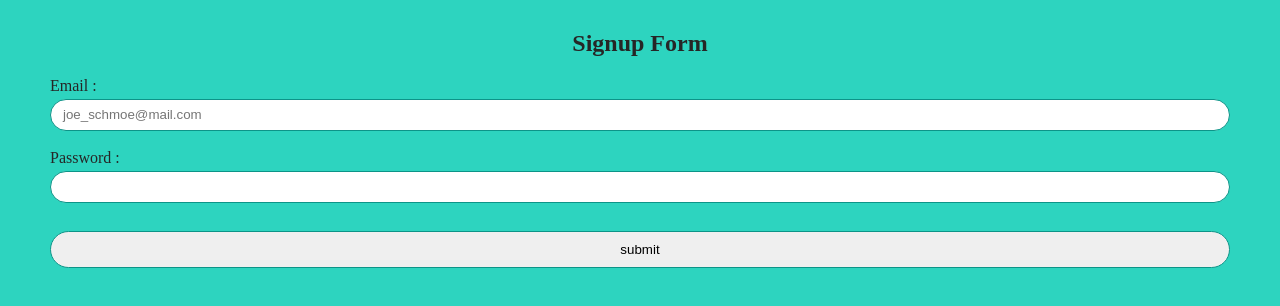
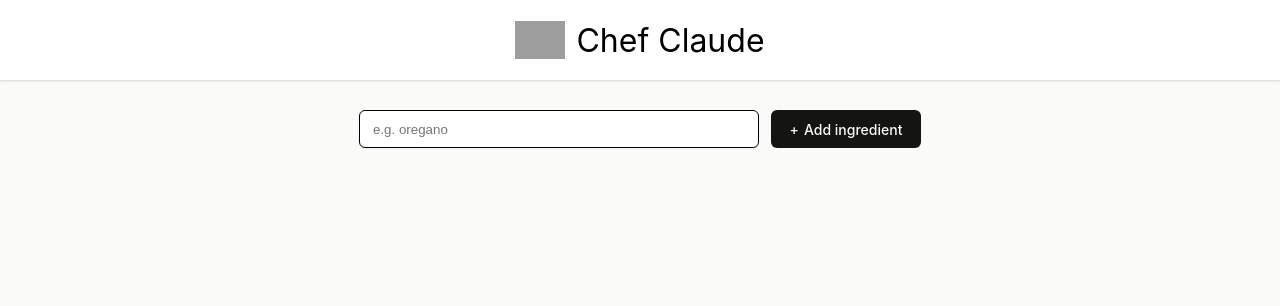
Before and after one commit to HarikaPenukonda/react-projects-prep, a React (Vite) app: page / in a window 1280 px wide. Shown: the top 306 px of the page. Built offline with nearby package versions, Linux system fonts and the light colour scheme; grey boxes are pictures that could not be loaded.

Commit message:
Refactor form submission - react form

```diff
--- a/src/App.jsx
+++ b/src/App.jsx
@@ -7,16 +7,13 @@
 // import ProjectThree from './TravelApp' // static web app - Read-only
 // import ContactCard from './ContactCard'
 // import Joke from './props_practice'
-// import ChefClaude from './ChefClaude'
+ import ChefClaude from './ChefClaude'
 // import UseStatePractice from "./UseState/practice"
 // import AppOne from "./UseState/practice/statepractice"
 // import TernaryApp from "./UseState/practice/ternarypractice"
 // import ToggleApp from "./UseState/practice/togglepractice"
-
-import ReactFormApp from "./ReactForms/reactForm"
-
+// import ReactFormApp from "./ReactForms/reactForm"
 // import ComplexObjectApp from "./UseState/practice/complexobjects"
-
 //import ComplexArraysApp from "./UseState/practice/complexarrays"
 
 
@@ -30,14 +27,14 @@ function App() {
     {/* <ProjectThree/> */}
     {/* <ContactCard/> */}
     {/* <Joke/> */}
-    {/* <ChefClaude/> */}
+    <ChefClaude/>
     {/* <UseStatePractice/>  usestate practice one*/}
     {/* <AppOne/>  */}
     {/* <TernaryApp/> */}
     {/* <ToggleApp/> */}
     {/* <ComplexArraysApp/> */}
     {/* <ComplexObjectApp/> */}
-    <ReactFormApp/>
+    {/* <ReactFormApp/> */}
    </>
   )
 }
--- a/src/ChefClaude/components/Main.jsx
+++ b/src/ChefClaude/components/Main.jsx
@@ -8,10 +8,10 @@ export default function Main(){
         <li key={ingredient}>{ingredient}</li>
     ))
 
-    function handleSubmit(event){
+    function handleSubmit(formData){
 
-        event.preventDefault();   // Prevents page refresh
-        const formData = new FormData(event.currentTarget)
+        //event.preventDefault();   // Prevents page refresh
+        //const formData = new FormData(event.currentTarget)
         // event.currentTarget refers to the element on which the event listener is attached. the event listener is attached to the <form>.
         // FormData is a built-in JavaScript object. It scans the form and collects every input that has a name attribute.
         const newIngredient = formData.get("ingredient") // Give me the value stored under the key ingredient.
@@ -19,10 +19,15 @@ export default function Main(){
         console.log(ingredients)
     }
 
+    /**
+     * Challenge: use form action instead of onSubmit to
+     * handle the data from the form
+     */
+
     return(
         <>
         <main>
-            <form onSubmit={handleSubmit} className="add-ingredient-form">
+            <form action={handleSubmit} className="add-ingredient-form">
                 <input
                     type="text"
                     placeholder="e.g. oregano"
```
